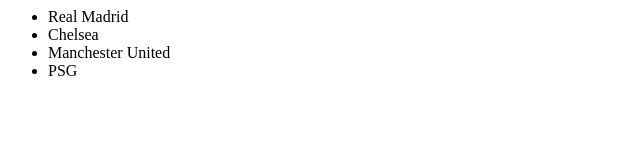
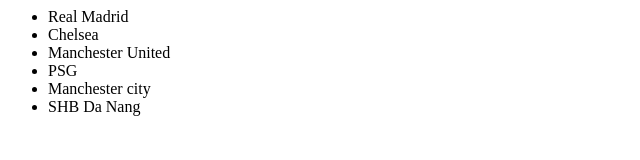
Before and after one commit to kietnguyen17052001/git-demo, a plain HTML site: page listClub.html in a window 1280 px wide. Shown: the whole page, without its empty margins (0-640 px from the left). Drawn offline with Linux system fonts and the light colour scheme.

Commit message:
add 2 more club

```diff
--- a/listClub.html
+++ b/listClub.html
@@ -4,5 +4,7 @@
         <li>Chelsea</li>
         <li>Manchester United</li>
         <li>PSG</li>
+        <li>Manchester city</li>
+        <li>SHB Da Nang</li>
     </ul>
 </body>
```
